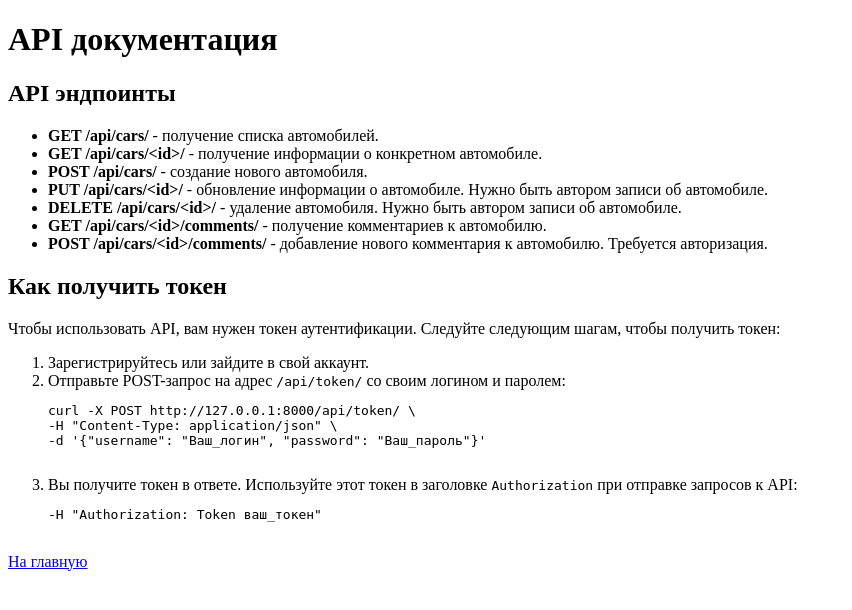
After one commit to LoIodin/car_management, a Django app: page /api/info/ in a window 1280 px wide. The commit adds this page. Shown: the top 610 px of the page, without its empty margins (0-852 px from the left). Run offline with Django 5.2, Linux system fonts and the light colour scheme; tables that the repository leaves empty hold one stand-in row (values such as "Sample post").

Commit message:
made api, api documentation, api token

```diff
--- a/carmanagement/settings.py
+++ b/carmanagement/settings.py
@@ -39,6 +39,7 @@ INSTALLED_APPS = [
     'django.contrib.staticfiles',
     'cars',
     'rest_framework',
+    'rest_framework.authtoken',
 ]
 
 MIDDLEWARE = [
@@ -128,6 +129,9 @@ LOGIN_REDIRECT_URL = '/'
 LOGOUT_REDIRECT_URL = '/'
 
 REST_FRAMEWORK = {
+    'DEFAULT_AUTHENTICATION_CLASSES': [
+        'rest_framework.authentication.TokenAuthentication',
+    ],
     'DEFAULT_PERMISSION_CLASSES': [
         'rest_framework.permissions.IsAuthenticatedOrReadOnly',
     ]
--- a/cars/serializers.py
+++ b/cars/serializers.py
@@ -15,4 +15,4 @@ class CommentSerializer(serializers.ModelSerializer):
 
     class Meta:
         model = Comment
-        fields = ['id', 'content', 'created_at', 'car', 'author']
+        fields = ['id', 'content', 'created_at', 'author']
--- /dev/null
+++ b/cars/templates/cars/api_info.html
@@ -0,0 +1,39 @@
+<!DOCTYPE html>
+<html lang="en">
+<head>
+    <meta charset="UTF-8">
+    <title>API</title>
+</head>
+<body>
+    <h1>API документация</h1>
+
+    <h2>API эндпоинты</h2>
+    <ul>
+        <li><strong>GET /api/cars/</strong> - получение списка автомобилей.</li>
+        <li><strong>GET /api/cars/&lt;id&gt;/</strong> - получение информации о конкретном автомобиле.</li>
+        <li><strong>POST /api/cars/</strong> - создание нового автомобиля.</li>
+        <li><strong>PUT /api/cars/&lt;id&gt;/</strong> - обновление информации о автомобиле. Нужно быть автором записи об автомобиле.</li>
+        <li><strong>DELETE /api/cars/&lt;id&gt;/</strong> - удаление автомобиля. Нужно быть автором записи об автомобиле.</li>
+        <li><strong>GET /api/cars/&lt;id&gt;/comments/</strong> - получение комментариев к автомобилю.</li>
+        <li><strong>POST /api/cars/&lt;id&gt;/comments/</strong> - добавление нового комментария к автомобилю. Требуется авторизация.</li>
+    </ul>
+
+    <h2>Как получить токен</h2>
+    <p>Чтобы использовать API, вам нужен токен аутентификации. Следуйте следующим шагам, чтобы получить токен:</p>
+    <ol>
+        <li>Зарегистрируйтесь или зайдите в свой аккаунт.</li>
+        <li>Отправьте POST-запрос на адрес <code>/api/token/</code> со своим логином и паролем:</li>
+        <pre>
+curl -X POST http://127.0.0.1:8000/api/token/ \
+-H "Content-Type: application/json" \
+-d '{"username": "Ваш_логин", "password": "Ваш_пароль"}'
+        </pre>
+        <li>Вы получите токен в ответе. Используйте этот токен в заголовке <code>Authorization</code> при отправке запросов к API:</li>
+        <pre>
+-H "Authorization: Token ваш_токен"
+        </pre>
+    </ol>
+
+    <p><a href="/">На главную</a></p>
+</body>
+</html>
--- a/cars/templates/cars/base.html
+++ b/cars/templates/cars/base.html
@@ -20,6 +20,7 @@
                 <a href="{% url 'register' %}">Зарегистрироваться</a>
                 <a href="{% url 'login' %}">Войти</a>
             {% endif %}
+            <a href="{% url 'api_info' %}" class="btn btn-primary">API</a>
         </nav>
     </header>
     <main>
--- a/cars/urls.py
+++ b/cars/urls.py
@@ -1,5 +1,6 @@
 from django.urls import path
 from . import views
+from rest_framework.authtoken.views import obtain_auth_token
 
 
 urlpatterns = [
@@ -12,5 +13,7 @@ urlpatterns = [
     # API маршруты
     path('api/cars/', views.CarListCreateAPIView.as_view(), name='api_car_list'),
     path('api/cars/<int:pk>/', views.CarDetailAPIView.as_view(), name='api_car_detail'),
-    path('api/cars/<int:pk>/comments/', views.CarCommentAPIView.as_view(), name='api_car_comment')
+    path('api/cars/<int:pk>/comments/', views.CarCommentAPIView.as_view(), name='api_car_comment'),
+    path('api/token/', obtain_auth_token, name='api_token'),
+    path('api/info/', views.api_info_view, name='api_info'),
 ]
--- a/cars/views.py
+++ b/cars/views.py
@@ -1,13 +1,15 @@
-from django.shortcuts import redirect
+from django.shortcuts import redirect, render
 from django.urls import reverse_lazy
 from django.views.generic import ListView, DetailView, CreateView, UpdateView, DeleteView
 from django.contrib.auth.mixins import LoginRequiredMixin, UserPassesTestMixin
 from django.contrib.auth.forms import UserCreationForm
+from django.contrib.auth import authenticate
 from django.core.exceptions import PermissionDenied
 
-from rest_framework import generics, permissions
+from rest_framework import generics, permissions, status
 from rest_framework.response import Response
 from rest_framework.views import APIView
+from rest_framework.authtoken.models import Token
 
 from .serializers import CarSerializer, CommentSerializer
 from .models import Car, Comment
@@ -121,3 +123,7 @@ class CarCommentAPIView(APIView):
             serializer.save(author=request.user, car_id=pk)
             return Response(serializer.data, status=201)
         return Response(serializer.errors, status=400)
+
+
+def api_info_view(request):
+    return render(request, 'cars/api_info.html')
```
